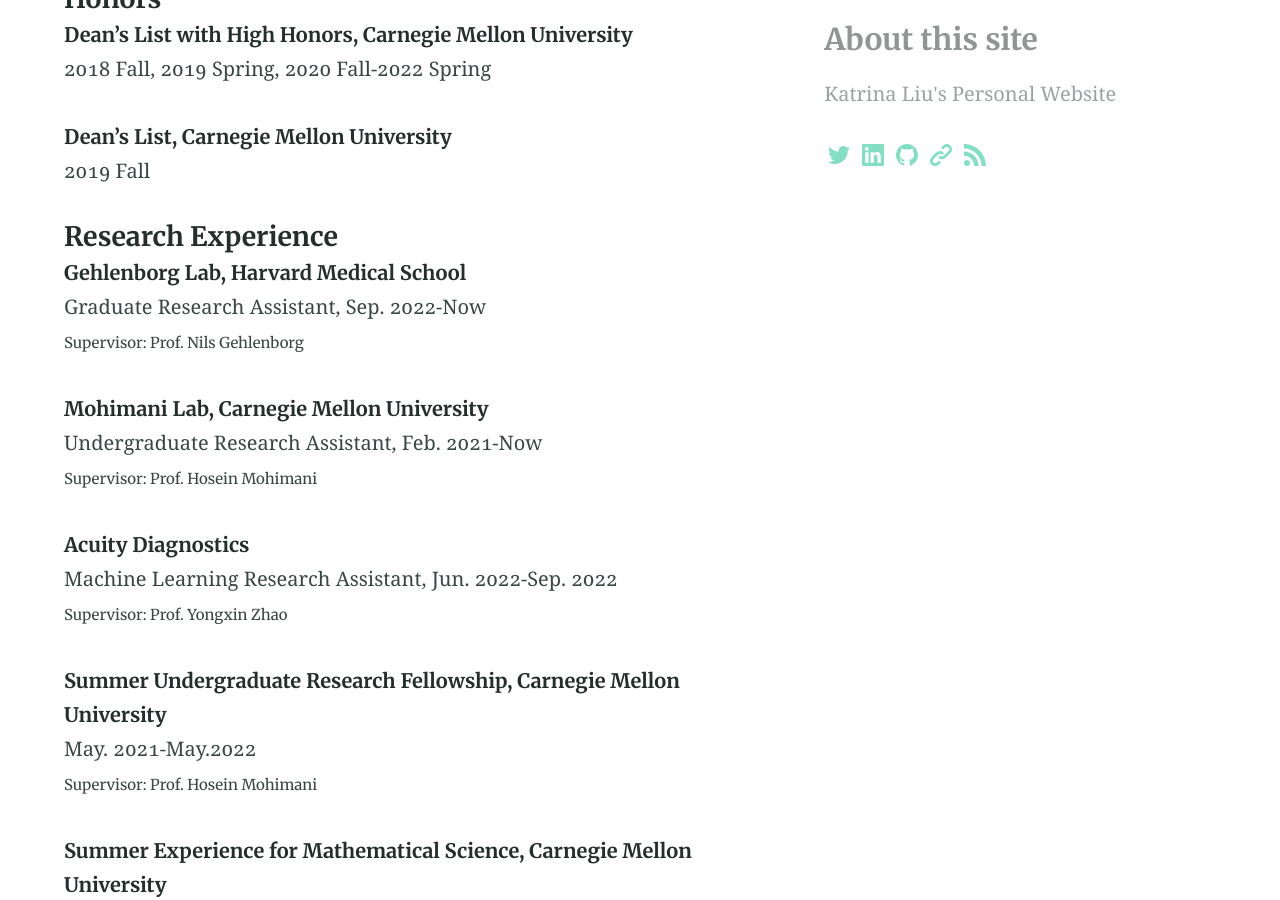
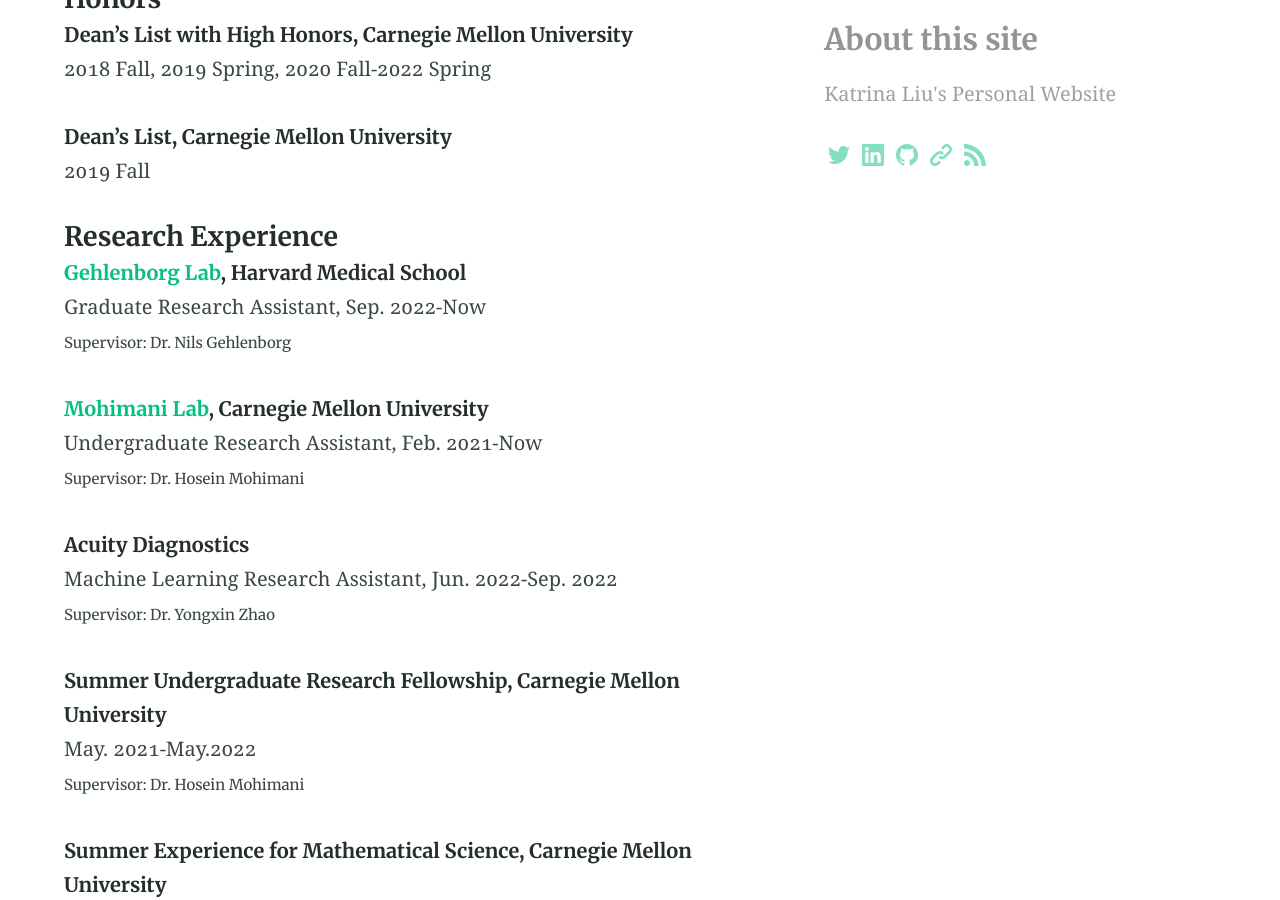
Before and after one commit to dany-xu/dany-xu.github.io, a Jekyll site: the page built from elements.md, in a window 1280 px wide and 900 px high, scrolled down 834 px. Built offline with Jekyll 4.4.1, drawn with Linux system fonts in a browser that asks for light colours; some of the changed text lies outside the part shown.

Commit message:
Update elements.md

```diff
--- a/elements.md
+++ b/elements.md
@@ -22,27 +22,28 @@ B.S. in Computer Science with Univerisity Honors, Aug. 2018-May. 2022\
 2019 Fall
 
 #### Research Experience
-###### Gehlenborg Lab, Harvard Medical School
+###### [Gehlenborg Lab](http://gehlenborglab.org/), Harvard Medical School
 Graduate Research Assistant, Sep. 2022-Now\
-<small>Supervisor: Prof. Nils Gehlenborg</small>
-###### Mohimani Lab, Carnegie Mellon University
+<small>Supervisor: Dr. Nils Gehlenborg</small>
+###### [Mohimani Lab](http://mohimanilab.cbd.cmu.edu/), Carnegie Mellon University
 Undergraduate Research Assistant, Feb. 2021-Now\
-<small>Supervisor: Prof. Hosein Mohimani</small>
+<small>Supervisor: Dr. Hosein Mohimani</small>
 
 ###### Acuity Diagnostics
 Machine Learning Research Assistant, Jun. 2022-Sep. 2022\
-<small>Supervisor: Prof. Yongxin Zhao</small>
+<small>Supervisor: Dr. Yongxin Zhao</small>
 ###### Summer Undergraduate Research Fellowship, Carnegie Mellon University
 May. 2021-May.2022\
-<small>Supervisor: Prof. Hosein Mohimani</small>
+<small>Supervisor: Dr. Hosein Mohimani</small>
 ###### Summer Experience for Mathematical Science, Carnegie Mellon University
 Jun. 2020-Aug. 2020\
-<small>Supervisor: Prof. Kaave Hosseini</small>
+<small>Supervisor: Dr. Kaave Hosseini</small>
 
 
 #### Research-Based Project
 ###### Analysis of TCGA-MESO Samples Based on Mutation Variants and Gene Expression
-Oct. 2022
+Harvard Medical School
+<small>Oct. 2022</small>
 
 ###### Predicting Biological Process Membership of Proteins from Protein-Protein Interaction Using Latent Mixed Membership Model
 May 2022
```
